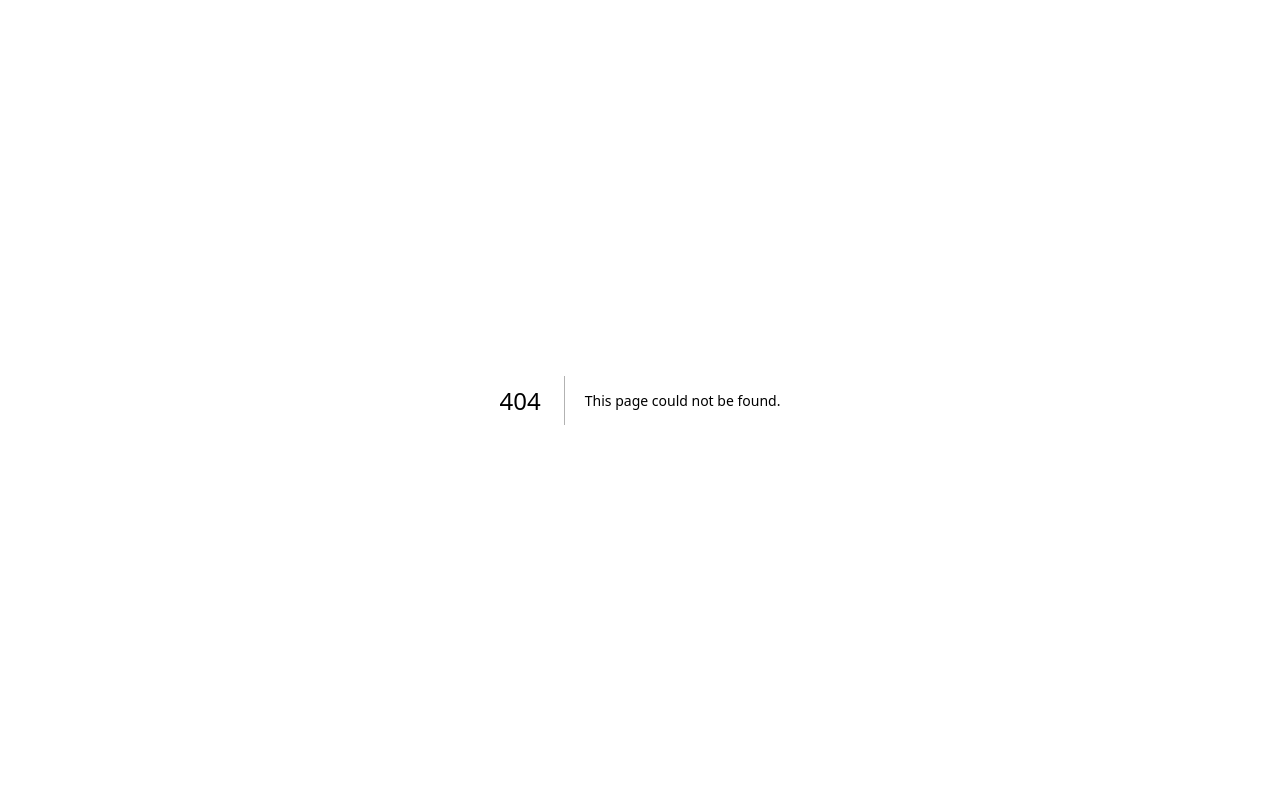
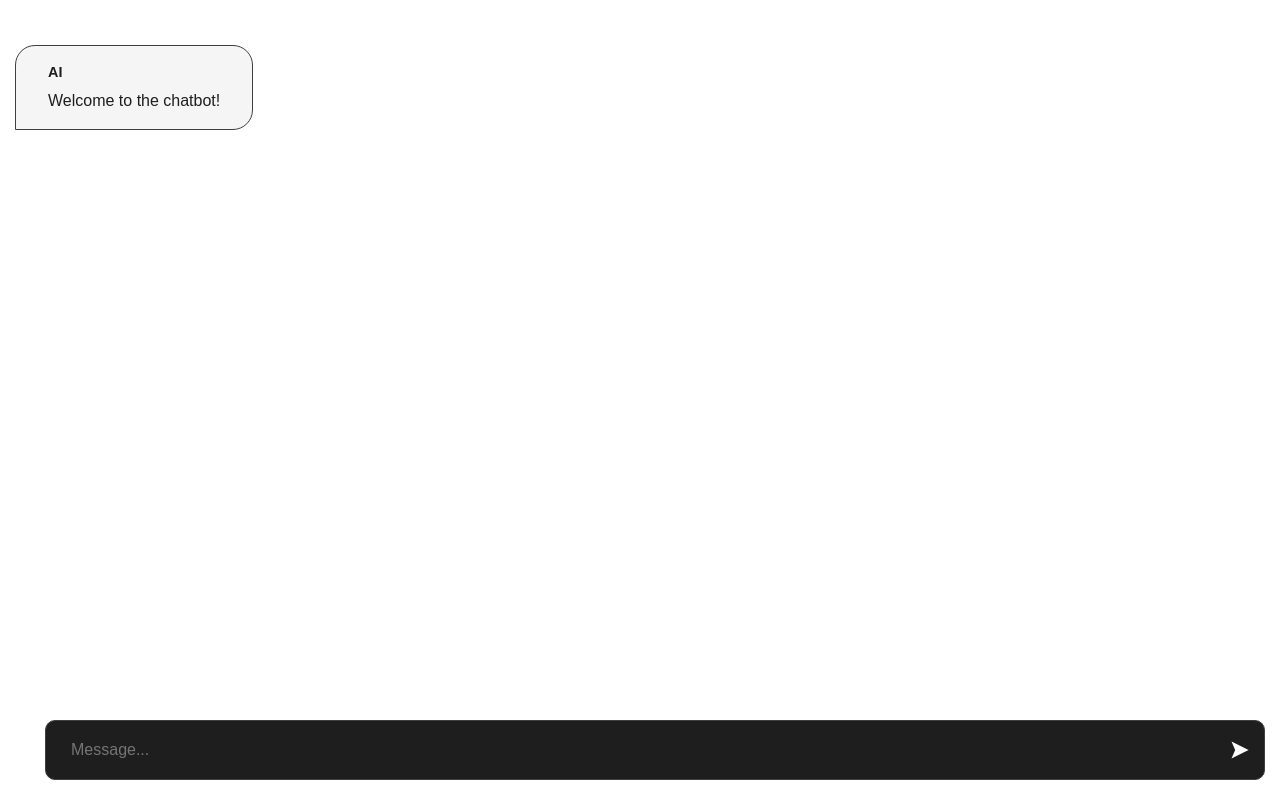
Before and after one commit to gunadevandesing/next-chat-app, a Next.js app: page /agent in a window 1280 px wide. Before the commit this address had no page. Built offline with nearby package versions, Linux system fonts and the light colour scheme.

Commit message:
Agent added with tavily

```diff
--- a/package.json
+++ b/package.json
@@ -9,8 +9,11 @@
     "lint": "next lint"
   },
   "dependencies": {
-    "@langchain/core": "^0.3.40",
+    "@langchain/anthropic": "^0.3.14",
+    "@langchain/community": "^0.3.34",
+    "@langchain/core": "^0.3.42",
     "@langchain/google-genai": "^0.1.6",
+    "@langchain/langgraph": "^0.2.53",
     "@langchain/mistralai": "^0.2.0",
     "@langchain/ollama": "^0.2.0",
     "bootstrap": "^5.3.3",
--- /dev/null
+++ b/src/app/agent/page.jsx
@@ -0,0 +1,20 @@
+import Head from "next/head";
+import ChatWrapper from "../../components/agent-components/ChatWrapper";
+
+export default function Home() {
+  return (
+    <>
+      <Head>
+        <title>Langchain Agent</title>
+        <meta name="description" content="Langchain agent" />
+        <meta name="viewport" content="width=device-width, initial-scale=1" />
+        <link rel="icon" href="/favicon.ico" />
+      </Head>
+      <div>
+        <main>
+          <ChatWrapper />
+        </main>
+      </div>
+    </>
+  );
+}
--- /dev/null
+++ b/src/app/api/agent/route.js
@@ -0,0 +1,59 @@
+// pages/api/agent.js
+
+import { TavilySearchResults } from "@langchain/community/tools/tavily_search";
+import { ChatMistralAI } from "@langchain/mistralai";
+import { MemorySaver } from "@langchain/langgraph";
+import { HumanMessage } from "@langchain/core/messages";
+import { createReactAgent } from "@langchain/langgraph/prebuilt";
+
+const runAgent = async (topic) => {
+  // Define the tools for the agent to use
+  const agentTools = [new TavilySearchResults({ maxResults: 3 })];
+  const agentModel = new ChatMistralAI({ temperature: 0 });
+
+  // Initialize memory to persist state between graph runs
+  const agentCheckpointer = new MemorySaver();
+  const agent = createReactAgent({
+    llm: agentModel,
+    tools: agentTools,
+    checkpointSaver: agentCheckpointer,
+  });
+
+  // Now it's time to use!
+  const agentFinalState = await agent.invoke(
+    {
+      messages: [new HumanMessage("Get the latest news about " + topic)],
+    },
+    { configurable: { thread_id: "42" } }
+  );
+
+  const firstResult =
+    agentFinalState.messages[agentFinalState.messages.length - 1].content;
+
+  const agentNextState = await agent.invoke(
+    {
+      messages: [
+        new HumanMessage("Provide summary about each result in 20 words each"),
+      ],
+    },
+    { configurable: { thread_id: "42" } }
+  );
+
+  const secondResult =
+    agentNextState.messages[agentNextState.messages.length - 1].content;
+
+  return { firstResult, secondResult };
+};
+
+export async function POST(req) {
+  const body = await req.json();
+  const topic = body?.topic || "RBI that will be useful for RBI exam.";
+
+  try {
+    const results = await runAgent(topic);
+    return Response.json(results);
+  } catch (error) {
+    console.error(error);
+    return Response.json({ firstResult: "Error", secondResult: "Error" });
+  }
+}
--- /dev/null
+++ b/src/components/agent-components/ChatWrapper.js
@@ -0,0 +1,133 @@
+"use client";
+import "../chat-components/SendMessage.css";
+import "../../app/home.css";
+import React, { useState } from "react";
+import Message from "../chat-components/Message";
+import SendIcon from "../../icons/SendIcon";
+
+const getResponse = async (message) => {
+  const response = await fetch(`/api/agent`, {
+    method: "POST",
+    headers: {
+      "Content-Type": "application/json",
+    },
+    body: JSON.stringify({ message }),
+  });
+  const data = await response.json();
+  return data;
+};
+
+const ChatWrapper = () => {
+  const [qNA, setQNA] = useState({
+    question: "",
+    answer: "",
+    summary: "",
+  });
+  const [message, setMessage] = useState("");
+  const [loading, setLoading] = useState(false);
+
+  const sendMessage = async (event) => {
+    event.preventDefault();
+    if (message.trim() === "") {
+      alert("Enter valid message");
+      return;
+    }
+    setLoading(true);
+    setQNA((prevState) => ({
+      ...prevState,
+      question: message,
+    }));
+    getResponse(message)
+      .then((response) => {
+        setQNA((prevState) => ({
+          ...prevState,
+          answer: response.firstResult,
+          summary: response.secondResult,
+        }));
+      })
+      .catch((error) => {
+        console.error(error);
+
+        setQNA((prevState) => ({
+          ...prevState,
+          answer: "Error",
+          summary: "Error",
+        }));
+      })
+      .finally(() => {
+        setLoading(false);
+      });
+  };
+
+  return (
+    <>
+      <div className="messages-wrapper">
+        <Message
+          key={"welcome"}
+          message={{
+            name: "AI",
+            text: "Welcome to the chatbot!",
+          }}
+        />
+        {qNA?.question && (
+          <Message
+            key={"question"}
+            message={{
+              name: "User",
+              text: qNA.question,
+            }}
+          />
+        )}
+        {loading ? (
+          <Message
+            key={"loader"}
+            message={{
+              name: "Loader",
+              text: "Loading...",
+            }}
+          />
+        ) : (
+          <>
+            {/* {qNA?.answer && (
+              <Message
+                key={"answer"}
+                message={{
+                  name: "AI",
+                  text: qNA.answer,
+                }}
+              />
+            )} */}
+            {qNA?.summary && (
+              <Message
+                key={"summary"}
+                message={{
+                  name: "AI",
+                  text: qNA.summary,
+                }}
+              />
+            )}
+          </>
+        )}
+
+        <form onSubmit={(event) => sendMessage(event)} className="send-message">
+          <div className="messageBox">
+            <input
+              id="messageInput"
+              name="messageInput"
+              type="text"
+              className="form-input__input"
+              placeholder="Message..."
+              value={message}
+              onChange={(e) => setMessage(e.target.value)}
+            />
+            <button id="sendButton" disabled={loading} type="submit">
+              <SendIcon color={loading ? "#6c6c6c" : "#fff"} />
+            </button>
+          </div>
+        </form>
+      </div>
+    </>
+  );
+};
+
+export default ChatWrapper;
```
